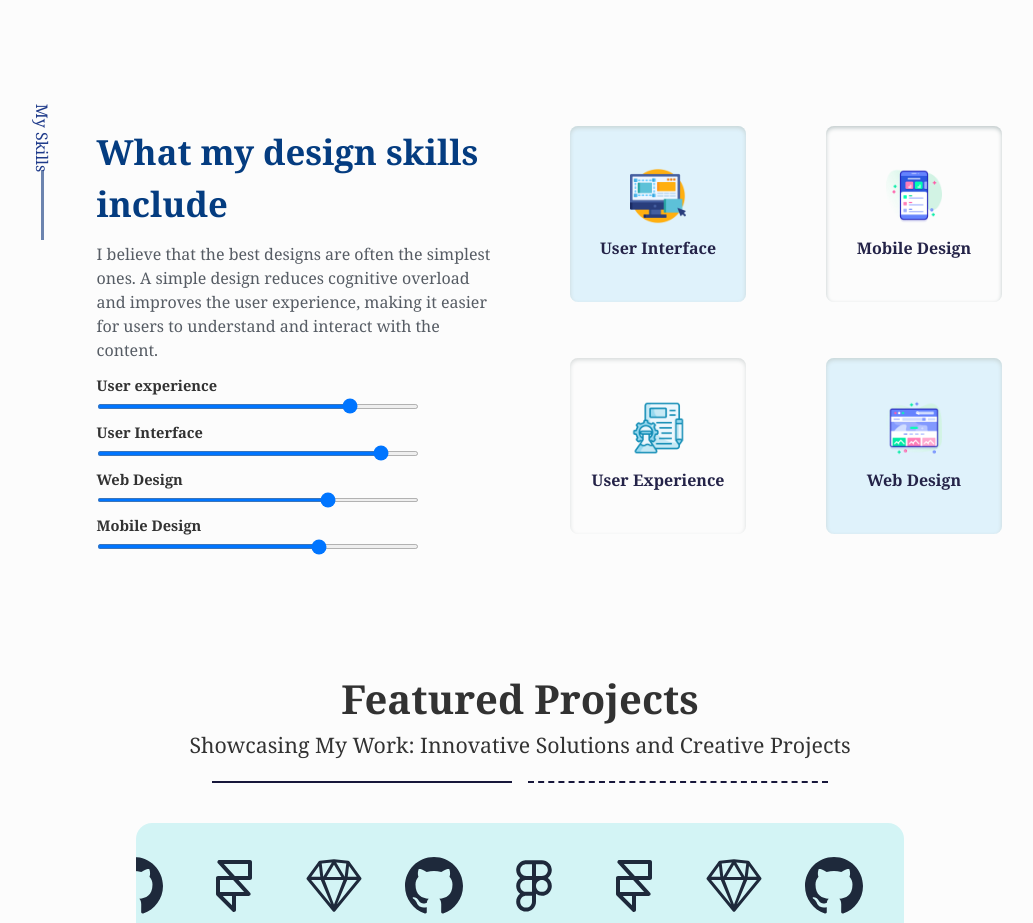
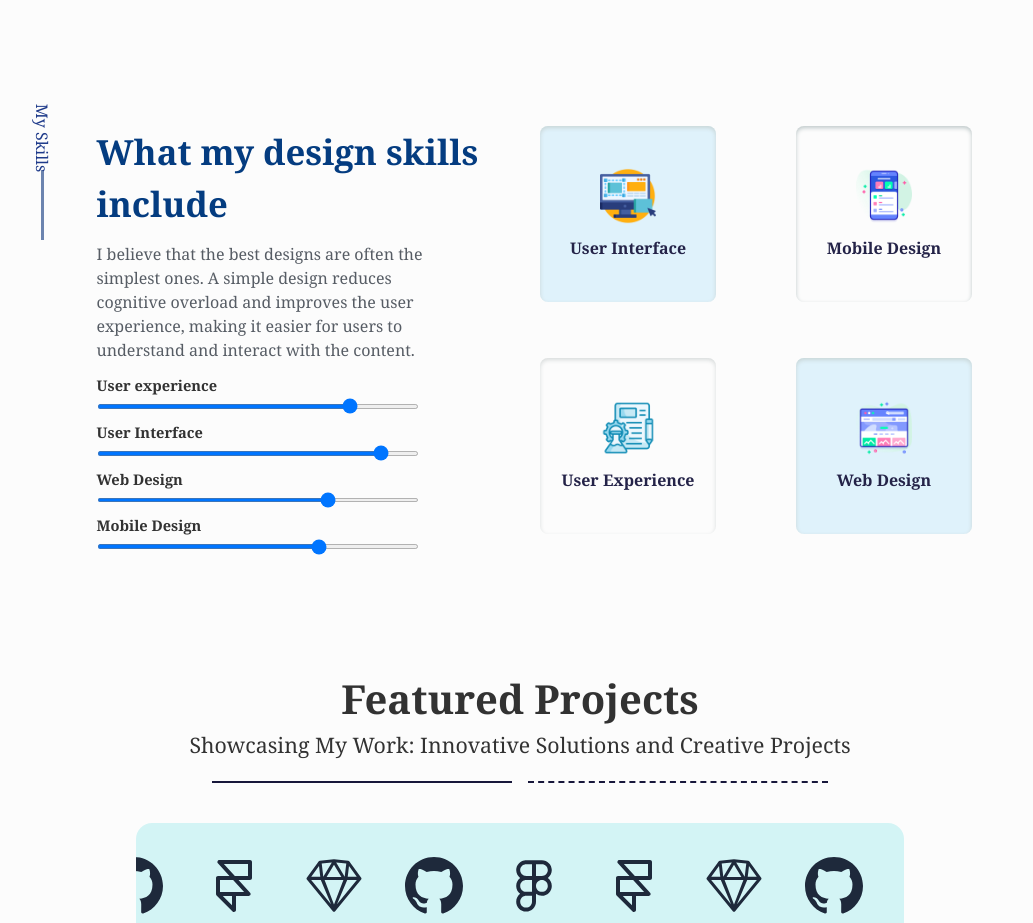
Before and after one commit to yayne30/myPortfolio, a React (Vite) app: page / in a window 1280 px wide. Shown: the part 2340-3263 px from the top of the page, without its empty margins (120-1153 px from the left). Built offline with nearby package versions, Linux system fonts and the light colour scheme.

Commit message:
Changes in rule section

```diff
--- a/src/components/designrules/rules.tsx
+++ b/src/components/designrules/rules.tsx
@@ -31,7 +31,7 @@ const Rules = () => {
               {" "}
               What my design skills include
             </h1>
-            <p className="text-[12pt] text-[#565c64] font-[550] max-lg:text-[10pt]">
+            <p className="text-[12pt] text-[#565c64] font-[550] max-lg:text-[10pt] pr-11">
               {" "}
               I believe that the best designs are often the simplest ones. A
               simple design reduces cognitive overload and improves the user
@@ -77,7 +77,7 @@ const Rules = () => {
           </div>
         </div>
 
-        <div className=" lg:w-[50%] max-lg:w-[100vw] h-max flex  gap-20 max-sm:gap-7 justify-center">
+        <div className=" lg:w-[50%] max-lg:w-[100vw] h-max flex  gap-20 max-sm:gap-7 ">
           <div className="flex flex-col gap-14 max-lg:gap-7 ">
             <div className="shadow-inner shadow-[#c8d5d6] gap-3 bg-[#dff2fb] rounded-lg w-[11rem] h-[11rem] max-lg:w-max max-lg:h-max max-sm:h-[7rem] max-sm:w-[8rem]  flex lg:flex-col max-lg:p-5 items-center justify-center ">
             <img className="h-14 w-14" src={ui}/>
```
